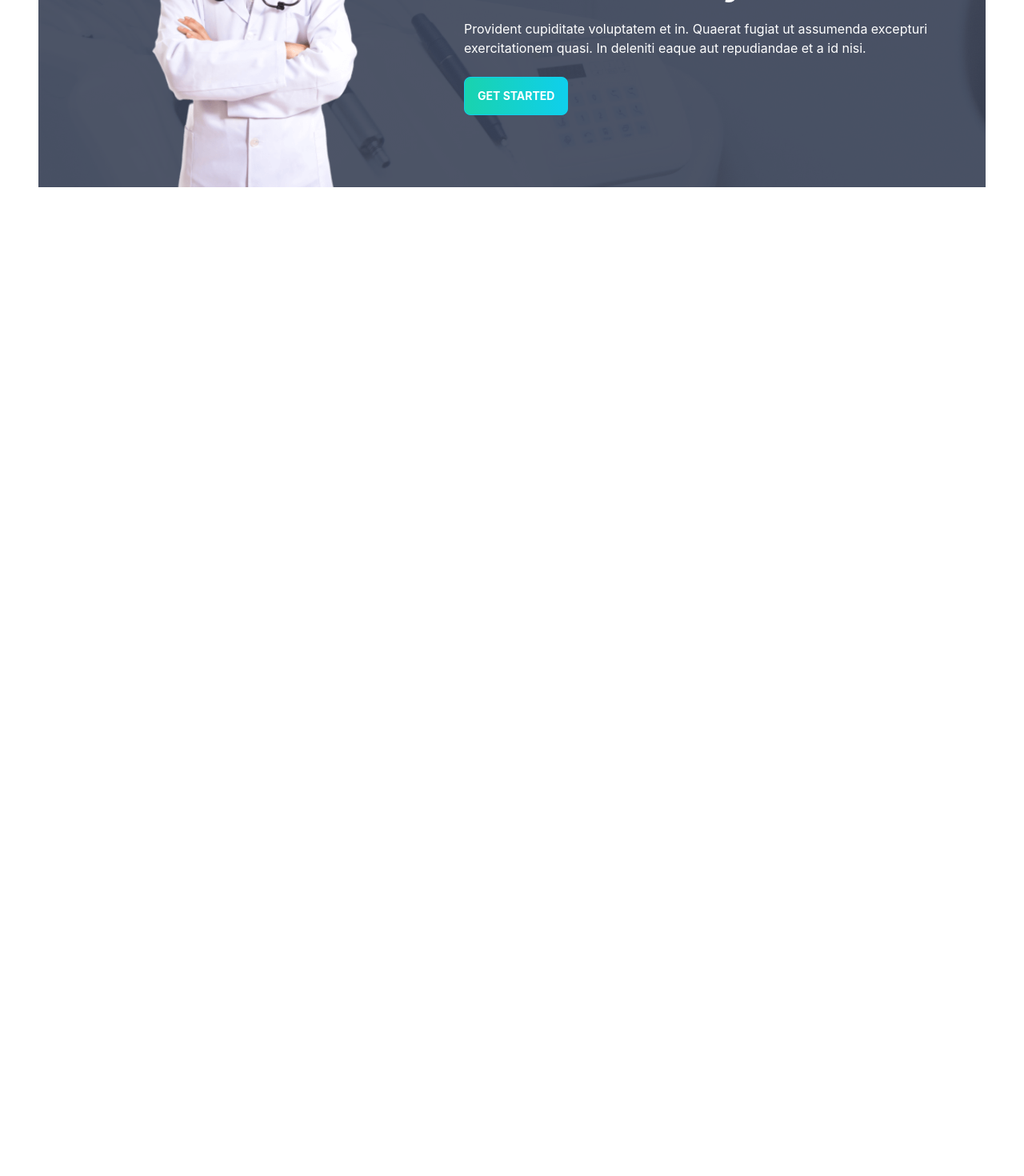
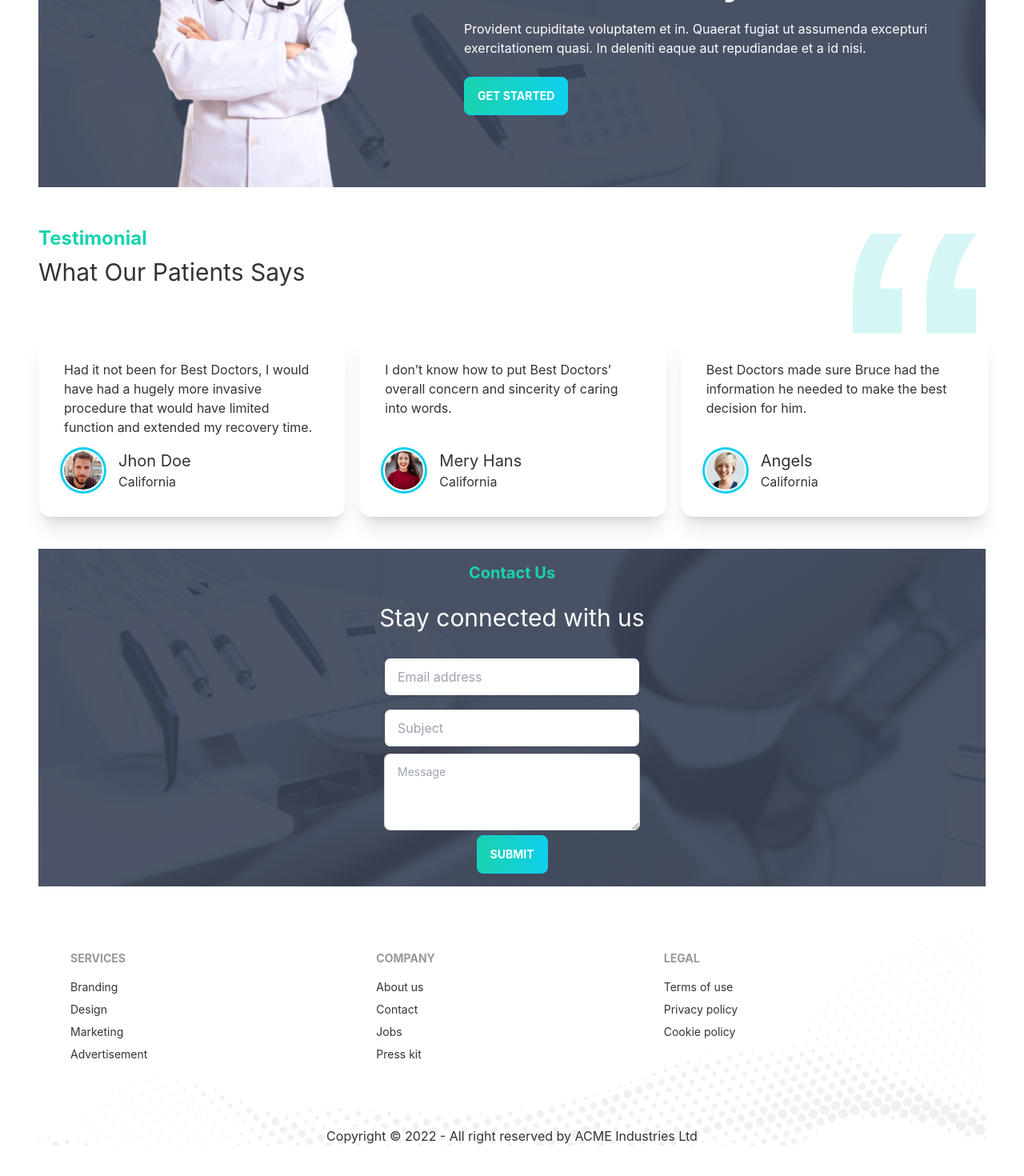
Before and after one commit to Sadman600/doctors-portal-client, a React (Create React App) app: page / in a window 1280 px wide. Shown: the part 2585-4055 px from the top of the page at 80% size. Before the commit the page ends 2819 px from the top, so only its background shows below. Built offline with nearby package versions, Linux system fonts and the light colour scheme.

Commit message:
Added footer component

```diff
--- a/src/Pages/Home/Appointment.js
+++ b/src/Pages/Home/Appointment.js
@@ -18,4 +18,3 @@ const Appointment = () => {
 };
 
 export default Appointment;
-// style={{ backgroundImage: `url(${appointment})` }}
--- /dev/null
+++ b/src/Pages/Home/Footer.js
@@ -0,0 +1,40 @@
+import React from 'react';
+import { Link } from 'react-router-dom';
+import footer from '../../assets/images/footer.png'
+const Footer = () => {
+    return (
+        <footer
+            style={{
+                backgroundImage: `url(${footer})`,
+                backgroundSize: 'cover'
+            }} >
+            <div className="footer p-10 ">
+                <div>
+                    <span className="footer-title">Services</span>
+                    <Link to='/' className="link link-hover">Branding</Link>
+                    <Link to='/' className="link link-hover">Design</Link>
+                    <Link to='/' className="link link-hover">Marketing</Link>
+                    <Link to='/' className="link link-hover">Advertisement</Link>
+                </div>
+                <div>
+                    <span className="footer-title">Company</span>
+                    <Link to='/' className="link link-hover">About us</Link>
+                    <Link to='/' className="link link-hover">Contact</Link>
+                    <Link to='/' className="link link-hover">Jobs</Link>
+                    <Link to='/' className="link link-hover">Press kit</Link>
+                </div>
+                <div>
+                    <span className="footer-title">Legal</span>
+                    <Link to='/' className="link link-hover">Terms of use</Link>
+                    <Link to='/' className="link link-hover">Privacy policy</Link>
+                    <Link to='/' className="link link-hover">Cookie policy</Link>
+                </div>
+            </div>
+            <div className='text-center my-10'>
+                <p>Copyright © 2022 - All right reserved by ACME Industries Ltd</p>
+            </div>
+        </footer>
+    );
+};
+
+export default Footer;
--- a/src/Pages/Home/Home.js
+++ b/src/Pages/Home/Home.js
@@ -1,8 +1,11 @@
 import React from 'react';
 import Appointment from './Appointment';
 import Banner from './Banner';
+import Footer from './Footer';
 import Info from './Info';
 import Services from './Services';
+import StayContactUs from './StayContactUs';
+import Testimonial from './Testimonial';
 
 const Home = () => {
     return (
@@ -11,6 +14,9 @@ const Home = () => {
             <Info></Info>
             <Services></Services>
             <Appointment></Appointment>
+            <Testimonial></Testimonial>
+            <StayContactUs></StayContactUs>
+            <Footer></Footer>
         </div>
     );
 };
--- a/src/Pages/Home/Info.js
+++ b/src/Pages/Home/Info.js
@@ -5,16 +5,19 @@ import marker from '../../assets/icons/marker.svg';
 import phone from '../../assets/icons/phone.svg';
 
 const Info = () => {
-    // const cardInfos = [
-    //     { cardTitle: 'Opening Hours', bgClass: 'bg-gradient-to-r from-secondary to-primary', img: { clock } },
-    //     { cardTitle: 'Visit our location', bgClass: 'bg-accent', img: { marker } },
-    //     { cardTitle: 'Contact us now', bgClass: 'bg-gradient-to-r from-secondary to-primary', img: { phone } },
-    // ];
+    const cardInfos = [
+        { _id: 11, cardTitle: 'Opening Hours', bgClass: 'bg-gradient-to-r from-secondary to-primary', img: clock },
+        { _id: 22, cardTitle: 'Visit our location', bgClass: 'bg-accent', img: marker },
+        { _id: 33, cardTitle: 'Contact us now', bgClass: 'bg-gradient-to-r from-secondary to-primary', img: phone },
+    ];
     return (
         <div className='grid grid-cols-1 lg:grid-cols-3 gap-4'>
-            <InfoCard cardTitle='Opening Hours' bgClass='bg-gradient-to-r from-secondary to-primary' img={clock}></InfoCard>
-            <InfoCard cardTitle='Visit our location' bgClass='bg-accent' img={marker}></InfoCard>
-            <InfoCard cardTitle='Contact us now' bgClass='bg-gradient-to-r from-secondary to-primary' img={phone}></InfoCard>
+            {
+                cardInfos.map(cardInfo => <InfoCard key={cardInfo._id} cardInfo={cardInfo}></InfoCard>)
+            }
+            {/* <InfoCard cardTitle='Opening Hours' bgclass='bg-gradient-to-r from-secondary to-primary' img={clock}></InfoCard>
+            <InfoCard cardTitle='Visit our location' bgclass='bg-accent' img={marker}></InfoCard>
+            <InfoCard cardTitle='Contact us now' bgclass='bg-gradient-to-r from-secondary to-primary' img={phone}></InfoCard> */}
         </div>
     );
 };
--- a/src/Pages/Home/InfoCard.js
+++ b/src/Pages/Home/InfoCard.js
@@ -1,6 +1,8 @@
 import React from 'react';
 
-const infoCard = ({ bgClass, cardTitle, img }) => {
+const infoCard = ({ cardInfo }) => {
+    const { bgClass, cardTitle, img } = cardInfo;
+
     return (
         <div className={`card lg:card-side ${bgClass} shadow-xl hover:shadow-2xl my-0  p-5`}>
             <figure><img src={img} alt="Album" /></figure>
--- /dev/null
+++ b/src/Pages/Home/Reviews.js
@@ -0,0 +1,25 @@
+import React from 'react';
+
+const Reviews = ({ review }) => {
+    const { img, name, city, description } = review;
+    return (
+        <div className="card w-96 bg-base-100 shadow-xl hover:shadow-2xl">
+            <div className="card-body">
+                <p>{description}</p>
+                <div className=" flex items-center mt-2">
+                    <div className="avatar">
+                        <div className="w-12 rounded-full ring ring-primary ring-offset-base-100 ring-offset-2">
+                            <img src={img} alt='' />
+                        </div>
+                    </div>
+                    <div className='ml-5'>
+                        <h2 className='text-xl'>{name}</h2>
+                        <p>{city}</p>
+                    </div>
+                </div>
+            </div>
+        </div>
+    );
+};
+
+export default Reviews;
--- a/src/Pages/Home/Service.js
+++ b/src/Pages/Home/Service.js
@@ -1,7 +1,6 @@
 import React from 'react';
 
 const Service = ({ service }) => {
-    console.log(service);
     const { img, name, description } = service;
     return (
         <div className="card w-96 bg-base-100 shadow-xl hover:shadow-2xl">
--- /dev/null
+++ b/src/Pages/Home/StayContactUs.js
@@ -0,0 +1,23 @@
+import React from 'react';
+import contactBg from '../../assets/images/appointment.png';
+const StayContactUs = () => {
+    return (
+        <section className="hero min-h-full my-10 " style={{ backgroundImage: `url(${contactBg})` }}>
+            <div className="hero-content text-center">
+                <div className="max-w-md">
+                    <h1 className=" text-secondary text-xl font-bold">Contact Us</h1>
+                    <p className="py-6 text-3xl text-white">Stay connected with us </p>
+                    <form>
+                        <input type="text" placeholder="Email address" className="my-2 input input-bordered input-accent w-full max-w-xs" />
+                        <input type="text" placeholder="Subject" className="my-2 input input-bordered input-accent w-full max-w-xs" /> <br />
+                        <textarea className="textarea textarea-bordered h-24 w-full max-w-xs" placeholder="Message"></textarea><br />
+                        <button className="btn btn-primary uppercase text-white font-bold bg-gradient-to-r from-secondary to-primary">Submit</button>
+                    </form>
+
+                </div>
+            </div>
+        </section>
+    );
+};
+
+export default StayContactUs;
--- /dev/null
+++ b/src/Pages/Home/Testimonial.js
@@ -0,0 +1,44 @@
+import React from 'react';
+import quote from '../../assets/icons/quote.svg';
+import Reviews from './Reviews';
+import people1 from '../../assets/images/people1.png'
+import people2 from '../../assets/images/people2.png'
+import people3 from '../../assets/images/people3.png'
+const Testimonial = () => {
+    const reviews = [
+        {
+            _id: 1, img: people1, name: 'Jhon Doe', city: 'California',
+            description: 'Had it not been for Best Doctors, I would have had a hugely more invasive procedure that would have limited function and extended my recovery time.'
+        },
+        {
+            _id: 2, img: people2, name: 'Mery Hans', city: 'California',
+            description: 'I don’t know how to put Best Doctors’ overall concern and sincerity of caring into words.'
+        },
+        {
+            _id: 3, img: people3, name: 'Angels', city: 'California',
+            description: 'Best Doctors made sure Bruce had the information he needed to make the best decision for him.'
+        },
+
+    ];
+    return (
+        <section className='mt-10'>
+            <div className='flex justify-between'>
+                <div>
+                    <h1 className='text-secondary text-2xl font-bold py-2'>Testimonial</h1>
+                    <h1 className='text-3xl'>What Our Patients Says</h1>
+                </div>
+                <div>
+                    <img className='h-36' src={quote} alt=''></img>
+                </div>
+            </div>
+            <div className='grid grid-cols-1 lg:grid-cols-3 gap-5'>
+                {
+                    reviews.map(review => <Reviews key={review._id} review={review}></Reviews>)
+                }
+
+            </div>
+        </section>
+    );
+};
+
+export default Testimonial;
--- a/src/Pages/Shared/Navbar.js
+++ b/src/Pages/Shared/Navbar.js
@@ -15,7 +15,7 @@ const Navbar = () => {
             <div className="navbar-start">
                 <div className="dropdown">
                     <label tabindex="0" className="btn btn-ghost lg:hidden">
-                        <svg xmlns="http://www.w3.org/2000/svg" className="h-5 w-5" fill="none" viewBox="0 0 24 24" stroke="currentColor"><path stroke-linecap="round" stroke-linejoin="round" stroke-width="2" d="M4 6h16M4 12h8m-8 6h16" /></svg>
+                        <svg xmlns="http://www.w3.org/2000/svg" className="h-5 w-5" fill="none" viewBox="0 0 24 24" stroke="currentColor"><path strokeLinecap="round" stroke-linejoin="round" stroke-width="2" d="M4 6h16M4 12h8m-8 6h16" /></svg>
                     </label>
                     <ul tabindex="0" className="menu menu-compact dropdown-content mt-3 p-2 shadow bg-base-100 rounded-box w-52">
                         {
--- a/tailwind.config.js
+++ b/tailwind.config.js
@@ -11,7 +11,6 @@ module.exports = {
           secondary: "#19D3AE",
           accent: "#3A4256",
           neutral: "#3d4451",
-          vip: "bg-gradient-to-r from-secondary to-primary",
           "base-100": "#ffffff",
         },
       },
```
Also changed, not shown: src/assets/icons/phone.svg.
